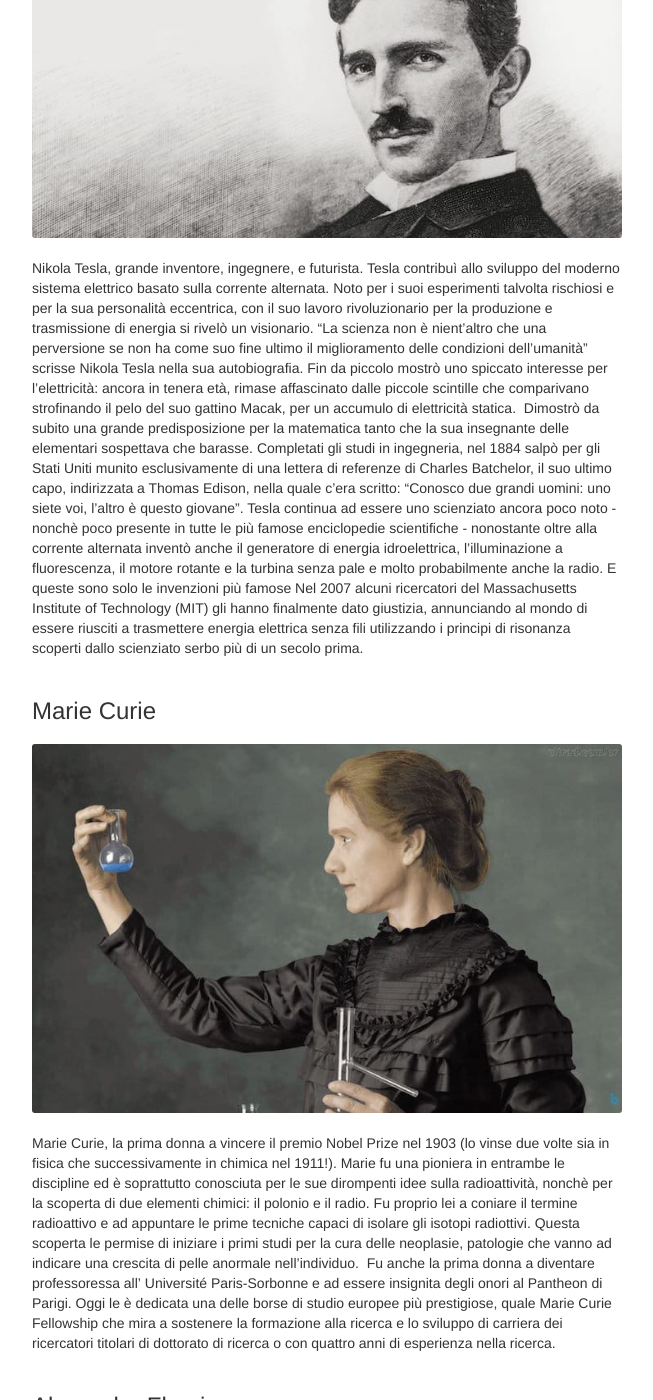
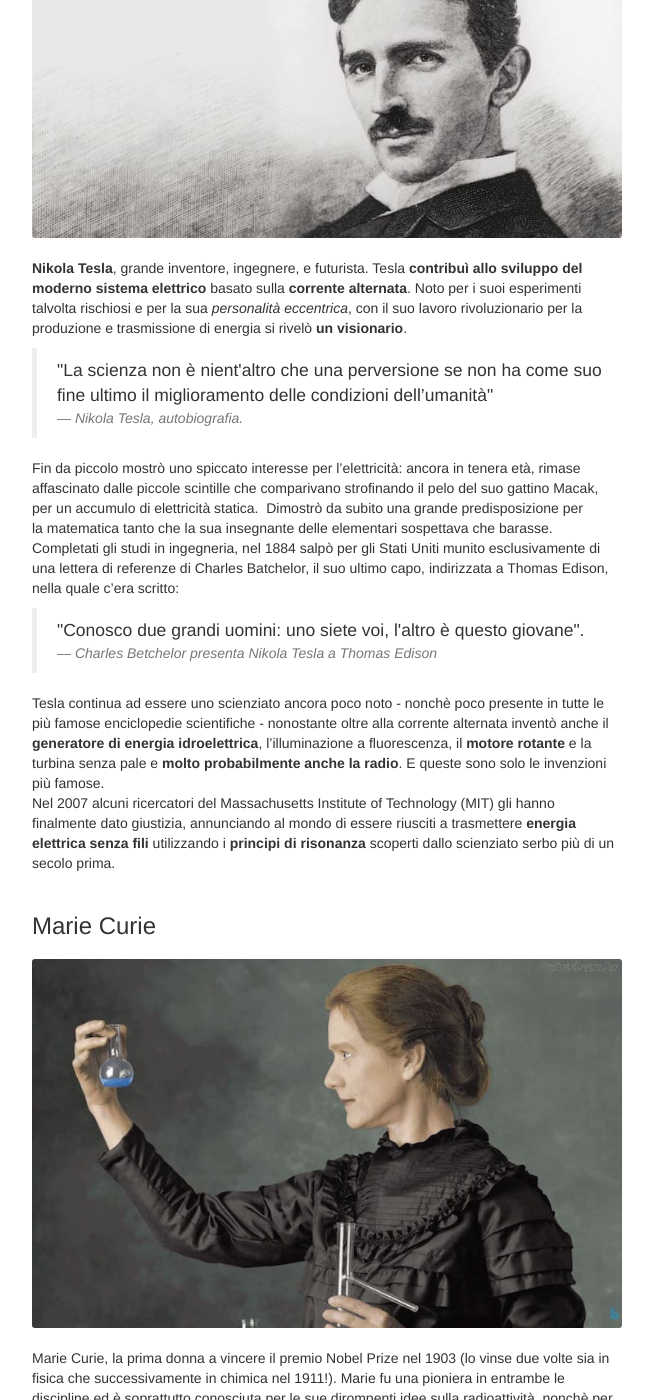
Before and after one commit to simonini/dvri-j-theme, a Jekyll site: the page built from _posts/2017-01-17-innovatori-nella-storia.md, in a window 1280 px wide and 1400 px high, scrolled down 7150 px. Shown: the whole window, without its empty margins (313-966 px from the left). Built offline with Jekyll 4.4.1, drawn with Linux system fonts in a browser that asks for light colours; the table of contents is made by our own code; some of the changed text lies outside the part shown.

Commit message:
"Conosco due grandi uomini: uno siete voi, l'altro è questo giovane". Charles Betchelor presenta Nikola Tesla a Thomas Edison

```diff
--- a/_posts/2017-01-17-innovatori-nella-storia.md
+++ b/_posts/2017-01-17-innovatori-nella-storia.md
@@ -74,7 +74,7 @@
 
 ### Sigmund Freud
 ![Sigmund Freud, ritratto con sigaro, innovatore nel campo della medicina](../assets/posts/innovatori/freud.jpg)
-Sigismund Schlomo Freud, conosciuto come Sigmund Freud, nasce il 6 Maggio del 1856 a Freiberg (Příbor), nell'odierna Repubblica Ceca (al tempo chiamata Moravia).
+Sigismund Schlomo Freud, conosciuto come __Sigmund Freud__, nasce il 6 Maggio del 1856 a Freiberg (Příbor), nell'odierna Repubblica Ceca (al tempo chiamata Moravia).
 Il padre di Freud è un ebreo laico, che non trasmette al figlio un'educazione di stampo religioso-fideistico o tradizionalista. Quando Sigmund ha appena quattro anni, la famiglia si sposta a Vienna per motivi legati al lavoro del padre, che commerciava in lana.
 Nonostante il disinteresse paterno per l'argomento, Sigmund inizia ad appassionarsi allo studio del testo biblico sin da giovane, e la storia e la tradizione del suo popolo giocheranno un ruolo non indifferente nella sua produzione successiva (per altro, in un contesto sociale come quello viennese di strisciante antisemitismo).
 Sigmund si diploma a diciassette anni nell'istituto superiore "Sperl Gymnasium", e dà prova delle sue particolare attitudini intellettive; nel 1873 s'iscrive alla Facoltà di Medicina dell'università di Vienna, dove conclude gli studi nel 1881, dedicandosi nel frattempo alla ricerca psicoterapeutica.
@@ -88,13 +88,24 @@
 
 ### Nikola Tesla
 ![Tesla, ritratto in bianco e nero, innovatore straordinario nel campo dell'ingegneria](../assets/posts/innovatori/tesla.jpg)
-Nikola Tesla, grande inventore, ingegnere, e futurista. Tesla contribuì allo sviluppo del moderno sistema elettrico basato sulla corrente alternata. Noto per i suoi esperimenti talvolta rischiosi e per la sua personalità eccentrica, con il suo lavoro rivoluzionario per la produzione e trasmissione di energia si rivelò un visionario.
-"La scienza non è nient'altro che una perversione se non ha come suo fine ultimo il miglioramento delle condizioni dell’umanità" scrisse Nikola Tesla nella sua autobiografia.
+__Nikola Tesla__, grande inventore, ingegnere, e futurista. Tesla __contribuì allo sviluppo del moderno sistema elettrico__ basato sulla __corrente alternata__. Noto per i suoi esperimenti talvolta rischiosi e per la sua _personalità eccentrica_, con il suo lavoro rivoluzionario per la produzione e trasmissione di energia si rivelò __un visionario__.
+
+<blockquote>
+ "La scienza non è nient'altro che una perversione se non ha come suo fine ultimo il miglioramento delle condizioni dell’umanità"
+<footer><cite>Nikola Tesla, autobiografia.</cite></footer>
+</blockquote>
+
 Fin da piccolo mostrò uno spiccato interesse per l'elettricità: ancora in tenera età, rimase affascinato dalle piccole scintille che comparivano strofinando il pelo del suo gattino Macak, per un accumulo di elettricità statica.
 Dimostrò da subito una grande predisposizione per la matematica tanto che la sua insegnante delle elementari sospettava che barasse.
-Completati gli studi in ingegneria, nel 1884 salpò per gli Stati Uniti munito esclusivamente di una lettera di referenze di Charles Batchelor, il suo ultimo capo, indirizzata a Thomas Edison, nella quale c'era scritto: "Conosco due grandi uomini: uno siete voi, l'altro è questo giovane".
-Tesla continua ad essere uno scienziato ancora poco noto - nonchè poco presente in tutte le più famose enciclopedie scientifiche - nonostante oltre alla corrente alternata inventò anche il generatore di energia idroelettrica, l’illuminazione a fluorescenza, il motore rotante e la turbina senza pale e molto probabilmente anche la radio. E queste sono solo le invenzioni più famose
-Nel 2007 alcuni ricercatori del Massachusetts Institute of Technology (MIT) gli hanno finalmente dato giustizia, annunciando al mondo di essere riusciti a trasmettere energia elettrica senza fili utilizzando i principi di risonanza scoperti dallo scienziato serbo più di un secolo prima.
+Completati gli studi in ingegneria, nel 1884 salpò per gli Stati Uniti munito esclusivamente di una lettera di referenze di Charles Batchelor, il suo ultimo capo, indirizzata a Thomas Edison, nella quale c'era scritto:
+
+<blockquote>
+"Conosco due grandi uomini: uno siete voi, l'altro è questo giovane".
+<footer><cite>Charles Betchelor presenta Nikola Tesla a Thomas Edison</cite></footer>
+</blockquote>
+
+Tesla continua ad essere uno scienziato ancora poco noto - nonchè poco presente in tutte le più famose enciclopedie scientifiche - nonostante oltre alla corrente alternata inventò anche il __generatore di energia idroelettrica__, l’illuminazione a fluorescenza, il __motore rotante__ e la turbina senza pale e __molto probabilmente anche la radio__. E queste sono solo le invenzioni più famose.
+Nel 2007 alcuni ricercatori del Massachusetts Institute of Technology (MIT) gli hanno finalmente dato giustizia, annunciando al mondo di essere riusciti a trasmettere __energia elettrica senza fili__ utilizzando i __principi di risonanza__ scoperti dallo scienziato serbo più di un secolo prima.
 
 ### Marie Curie
 ![Marie Curie, ritratto in laboratorio, innovatrice e primo premio nobel donna](../assets/posts/innovatori/curie.jpg)
```
